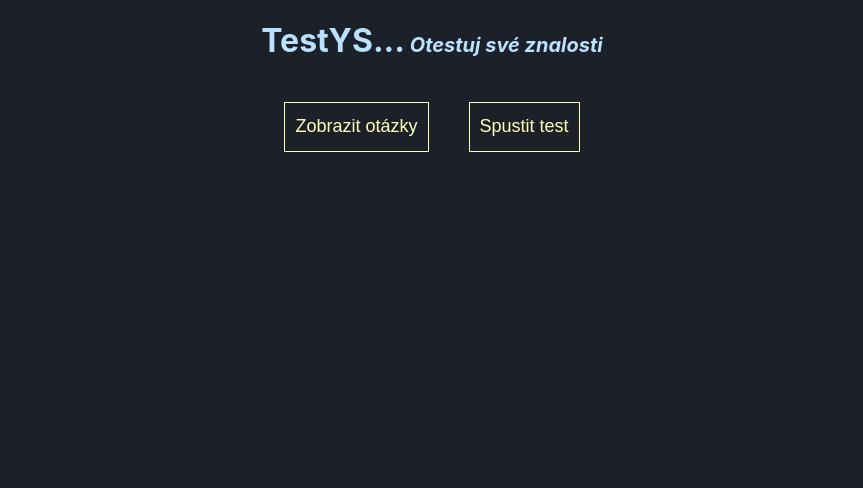
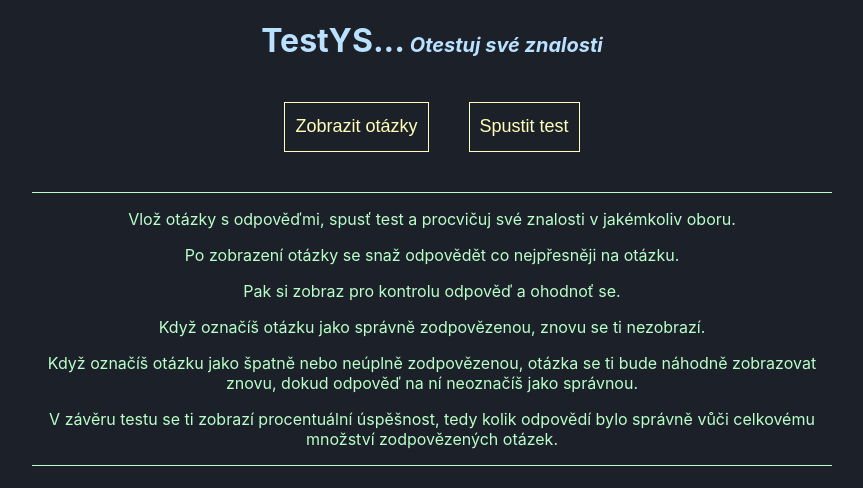
Before and after one commit to MonaRuz/test-yourself, a React (Create React App) app: page / in a window 1280 px wide. Shown: the top 488 px of the page, without its empty margins (208-1071 px from the left). Built offline with nearby package versions, Linux system fonts and the light colour scheme.

Commit message:
Splitting components

```diff
--- a/src/App.js
+++ b/src/App.js
@@ -40,9 +40,9 @@ function Button({ textColor, bgColor, onClick, children }) {
 export default function App() {
 	const [showQuestions, setShowQuestions] = useState(false)
 	const [showTest, setShowTest] = useState(false)
-	const [questions, setQuestions] = useState(data)
 	const [showResults, setShowResults] = useState(false)
 	const [showAnswer, setShowAnswer] = useState(false)
+	const [questions, setQuestions] = useState(data)
 	const [counter, setCounter] = useState(0)
 	const [currentQuestion, setCurrentQuestion] = useState(
 		questions[getRandomQuestion(0, questions.length)]
@@ -97,18 +97,47 @@ export default function App() {
 
 	return (
 		<div>
+			<Header />
+			<Buttons
+				showTest={showTest}
+				showQuestions={showQuestions}
+				onShowTest={handleShowTest}
+				onShowQuestions={handleShowQuestions}
+			/>
+
+			{showResults && <Results result={result} />}
+			{showQuestions && <Questions />}
+			{showTest ? (
+				<Test
+					currentQuestion={currentQuestion}
+					showAnswer={showAnswer}
+					onWrongAnswer={handleWrongAnswer}
+					onCorrectAnswer={handleCorrectAnswer}
+					setShowAnswer={setShowAnswer}
+				/>
+			):<Intro/>}
+		</div>
+	)
+}
+
+function Header() {
+	return (
 		<header>
 			<h1>
 				TestYS...<span> Otestuj své znalosti</span>
 			</h1>
 		</header>
+	)
+}
 
+function Buttons({ showTest, onShowQuestions, showQuestions, onShowTest }) {
+	return (
 		<div className='container'>
 			{!showTest && (
 				<Button
 					textColor='#ffffba'
 					bgColor='#1c2129'
-						onClick={handleShowQuestions}
+					onClick={onShowQuestions}
 				>
 					{!showQuestions ? "Zobrazit otázky" : "Skrýt otázky"}{" "}
 				</Button>
@@ -117,31 +146,24 @@ export default function App() {
 			<Button
 				textColor='#ffffba'
 				bgColor='#1c2129'
-					onClick={handleShowTest}
+				onClick={onShowTest}
 			>
 				{!showTest ? "Spustit test" : "Přerušit test"}
 			</Button>
-			</div>
-			{showResults && <p className='result'>Úspěšnost testu byla {result}%</p>}
-
-			{showQuestions && <Questions />}
-			{showTest && (
-				<Test
-					questions={questions}
-					currentQuestion={currentQuestion}
-					showAnswer={showAnswer}
-					onWrongAnswer={handleWrongAnswer}
-					onCorrectAnswer={handleCorrectAnswer}
-					setShowAnswer={setShowAnswer}
-				/>
-			)}
 		</div>
 	)
 }
 
 function Questions() {
-	return data.map((question) => (
-		<div className='question' key={question.id}>
+	return data.map((question) => <Question question={question} />)
+}
+
+function Question({ question }) {
+	return (
+		<div
+			className='question'
+			key={question.id}
+		>
 			<p>
 				Otázka: <span>{question.question}</span>
 			</p>
@@ -149,7 +171,7 @@ function Questions() {
 				Odpověď: <span>{question.answer}</span>
 			</p>
 		</div>
-	))
+	)
 }
 
 function Test({
@@ -192,3 +214,21 @@ function Test({
 		</div>
 	)
 }
+
+function Results({ result }) {
+	return <p className='result'>Úspěšnost testu byla {result}%</p>
+}
+
+function Intro(){
+	return (
+		<div className="intro">
+			<p>Vlož otázky s odpověďmi, spusť test a procvičuj své znalosti v jakémkoliv oboru.</p>
+			<p>Po zobrazení otázky se snaž odpovědět co nejpřesněji na otázku. </p>
+			<p>Pak si zobraz pro kontrolu odpověď a ohodnoť se.</p>
+			<p>Když označíš otázku jako správně zodpovězenou, znovu se ti nezobrazí.</p>
+			<p>Když označíš otázku jako špatně nebo neúplně zodpovězenou, otázka se ti bude náhodně zobrazovat znovu, dokud odpověď na ní neoznačíš jako správnou.</p>
+			<p>V závěru testu se ti zobrazí procentuální úspěšnost, tedy kolik odpovědí bylo správně vůči celkovému množství zodpovězených otázek.</p>
+		</div>
+	)
+
+}
--- a/src/index.css
+++ b/src/index.css
@@ -32,42 +32,12 @@ header span {
 	padding: 5px;
 }
 
-/* button {
-	background-color: #1c2129;
-	border: 2px solid #ffffba;
-	padding: 10px;
-	margin: 20px;
-	font-size: 18px;
-	color: #ffffba;
-	min-width: 50px;
-	height: 50px;
-} */
-
-/* button:hover {
-	background-color: #ffffba;
-	border: none;
-	color: #1c2129;
-} */
-
 .answer {
 	display: flex;
 	justify-content: center;
 }
 
-.wrong:hover {
-	background-color: #ffb3ba;
-	border: none;
-}
 
-.show-answer:hover {
-	background-color: #bae1ff;
-	border: none;
-}
-
-.correct:hover {
-	background-color: #baffc9;
-	border: none;
-}
 .result {
 	text-align: center;
 	color: #ffdfba;
@@ -78,6 +48,17 @@ header span {
 	display: flex;
 	justify-content: center;
 }
+.intro p{
+	text-align: center;
+	color:#baffc9 ;
+}
+
+.intro{
+	border-bottom:1px solid #baffc9 ;
+	border-top: 1px solid #baffc9;
+	max-width: 800px;
+	margin: 20px auto;
+}
 
 /* #ffb3ba
 #ffdfba
```
Lines whose indentation alone changed are shown as unchanged.
